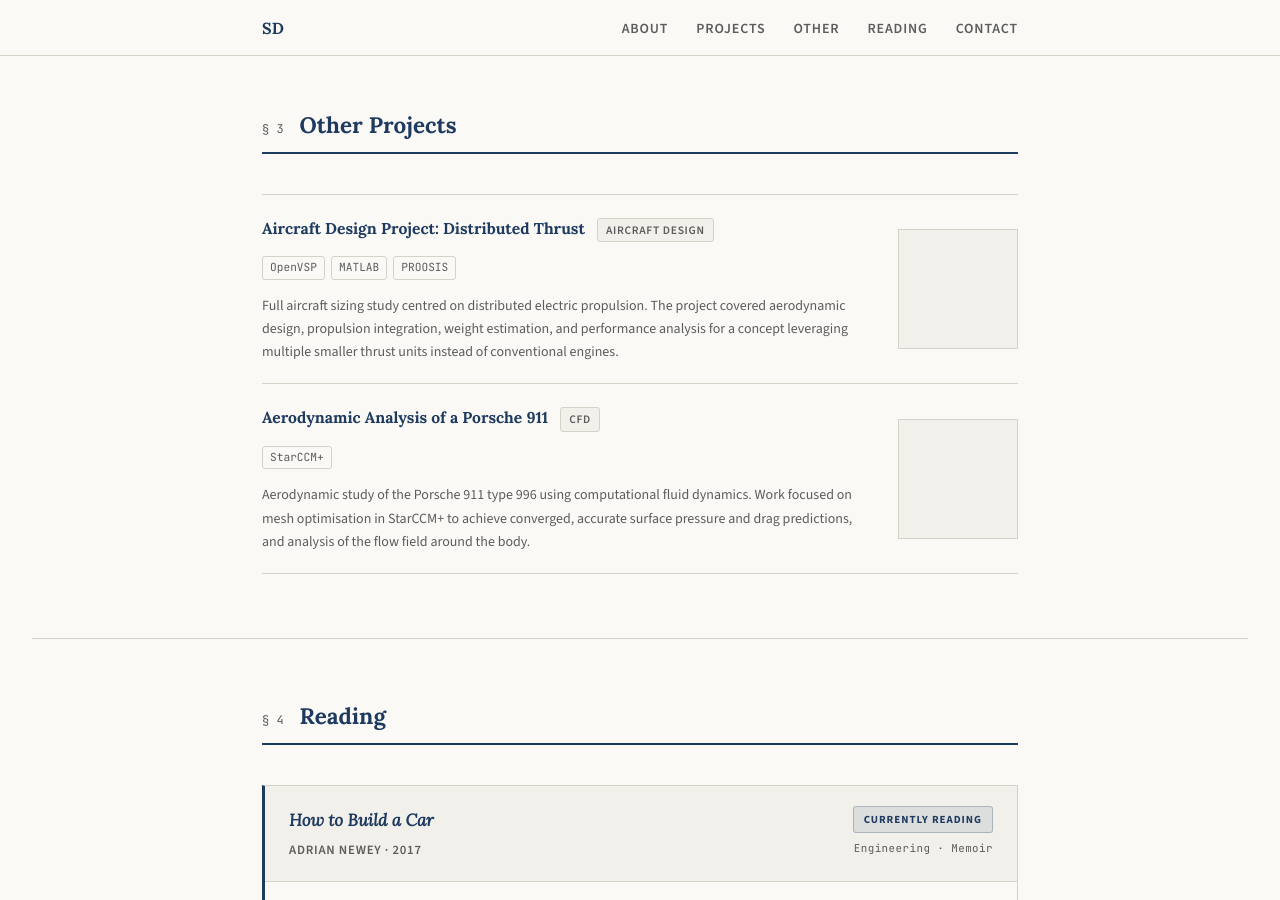
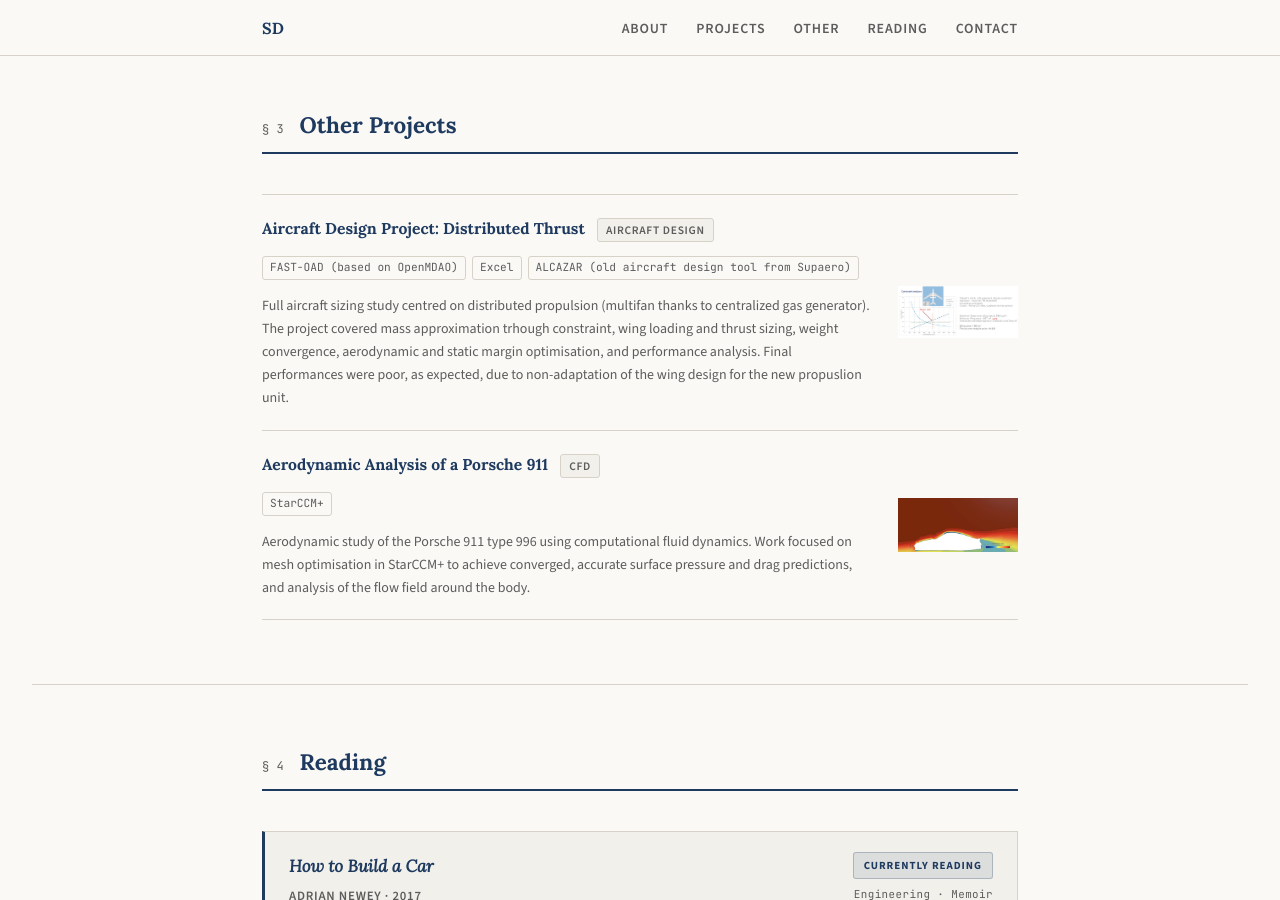
Before and after one commit to SamuelDADEN/Portofolio-Samuel-Daden, a Jekyll site: the page built from index.html, in a window 1280 px wide and 900 px high, scrolled down 3539 px. Built offline with Jekyll 4.4.1, drawn with Linux system fonts in a browser that asks for light colours.

Commit message:
Modify project descriptions and images in index.html
Updated project details and images for aircraft design project and Porsche CFD.

```diff
--- a/index.html
+++ b/index.html
@@ -149,19 +149,18 @@ title: Home
           <span class="card-tag">Aircraft Design</span>
         </div>
         <div class="card-tools" style="margin: 8px 0;">
-          <span>OpenVSP</span>
-          <span>MATLAB</span>
-          <span>PROOSIS</span>
+          <span>FAST-OAD (based on OpenMDAO)</span>
+          <span>Excel</span>
+          <span>ALCAZAR (old aircraft design tool from Supaero)</span>
         </div>
         <p class="mini-card-desc">
-          Full aircraft sizing study centred on distributed electric propulsion.
-          The project covered aerodynamic design, propulsion integration, weight
-          estimation, and performance analysis for a concept leveraging multiple
-          smaller thrust units instead of conventional engines.
+          Full aircraft sizing study centred on distributed propulsion (multifan thanks to centralized gas generator).
+          The project covered mass approximation trhough constraint, wing loading and thrust sizing, weight convergence,
+          aerodynamic and static margin optimisation, and performance analysis.
+          Final performances were poor, as expected, due to non-adaptation of the wing design for the new propuslion unit.
         </p>
       </div>
-      <div class="mini-card-image">
-        <!-- Replace with: <img src="{{ '/assets/images/distributed-thrust.jpg' | relative_url }}" alt="Distributed Thrust"> -->
+        <img src="{{ '/assets/images/Innov.jpeg' | relative_url }}" alt="Distributed Thrust">
       </div>
     </div>
 
@@ -181,8 +180,7 @@ title: Home
           and analysis of the flow field around the body.
         </p>
       </div>
-      <div class="mini-card-image">
-        <!-- Replace with: <img src="{{ '/assets/images/porsche-911-cfd.jpg' | relative_url }}" alt="Porsche 911 CFD"> -->
+        <img src="{{ '/assets/images/Porsche.jpeg' | relative_url }}" alt="Porsche 911 CFD">
       </div>
     </div>
 
```
